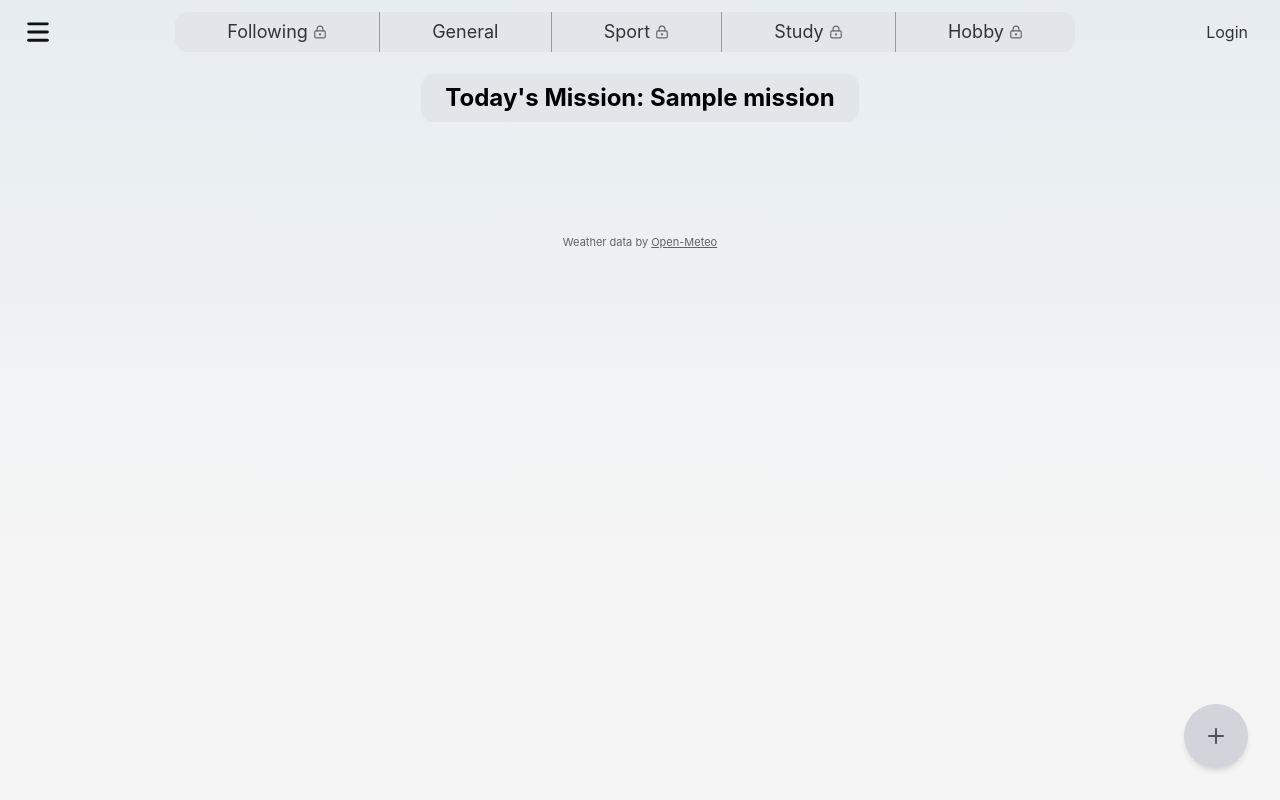
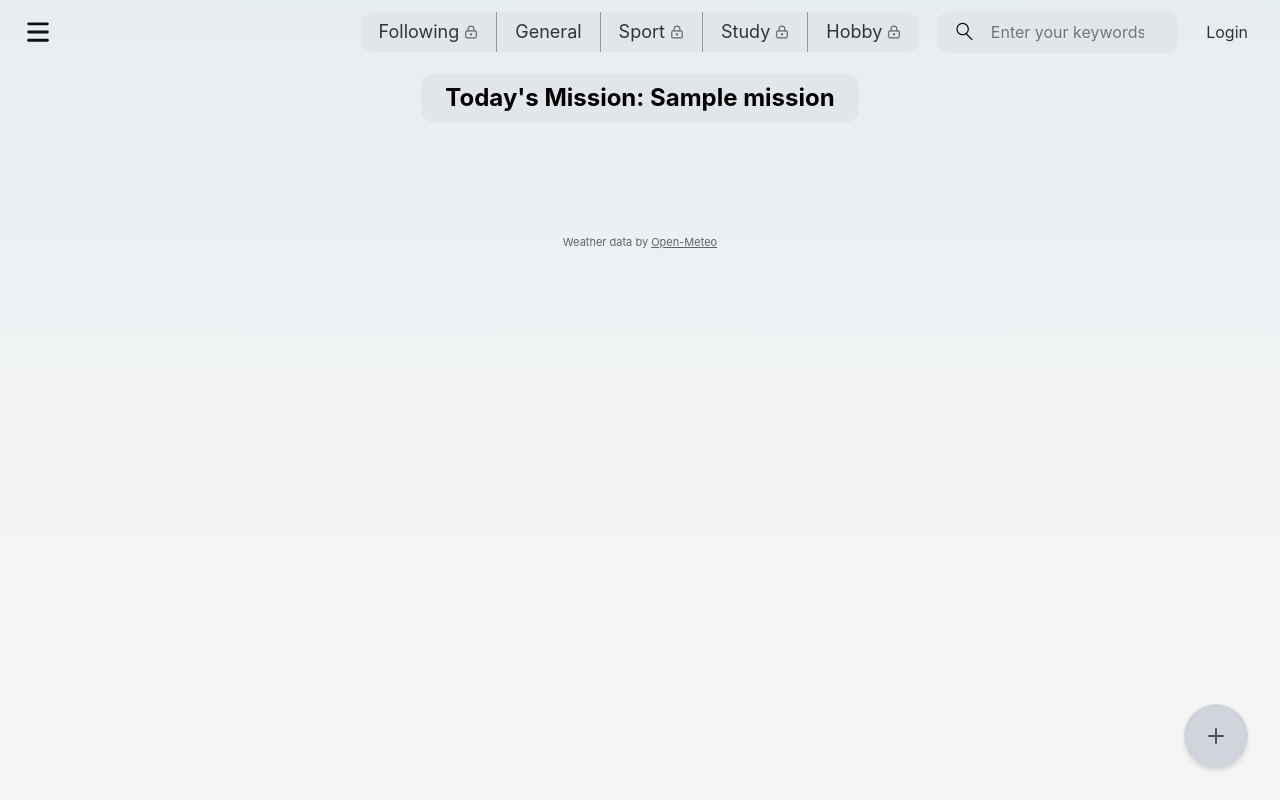
Before and after one commit to CSCI-5117-F26/developing-the-interactive-web-project-1-group-10, a Flask app: template templates/homepage.html in a window 1280 px wide. Run offline with Flask 3, Linux system fonts and the light colour scheme; the template is opened without the code that fills it: most values are stand-ins (such as "Sample title", 1, 10 or a date in 2020); some libraries are stand-ins or nearby versions.

Commit message:
link the mission selection logic to the homepage, adding search bar as a new component and add search feature with keyword search, enable full text match and partial word(prefix) functions

```diff
--- a/server.py
+++ b/server.py
@@ -10,17 +10,17 @@ from psycopg.errors import ForeignKeyViolation
 from database import subscribe as create_subscription
 import database
 
-from s3_utils import upload_video_to_s3, delete_video_from_s3, upload_profile_to_s3, delete_video_from_s3, extract_and_upload_thumbnail
+from s3_utils import upload_video_to_s3, delete_video_from_s3, upload_profile_to_s3, delete_video_from_s3
 
 from weather import get_random_weather
 from datetime import date, timedelta
 import random
 
 MISSION_OPTIONS = {
-    "general": ["bird", "tree", "sunset"],
-    "sport": ["baseball", "running", "basketball"],
-    "study": ["book", "notes", "library"],
-    "hobby": ["drawing", "music", "cooking"],
+    "general": ["Bird", "Tree", "Sunset"],
+    "sport": ["Baseball", "Running", "Basketball"],
+    "study": ["Book", "Notes", "Library"],
+    "hobby": ["Drawing", "Music", "Cooking"],
 }
 
 load_dotenv()
@@ -166,12 +166,18 @@ def homepage():
         abort(404)
     if get_current_user_id() is None and category != "general":
         return redirect(url_for("homepage", login_required="channel"))
+    queryKeyword = request.args.get("q", "").strip()
     if "csrf_token" not in session:
         session["csrf_token"] = token_urlsafe(32)
 
     posts = []
 
-    database_videos = database.get_videos_by_category(category, get_current_user_id())
+    user_id = get_current_user_id()
+    if queryKeyword:
+        category = "general"
+        database_videos = database.search_videos(queryKeyword, user_id)
+    else:
+        database_videos = database.get_videos_by_category(category, user_id)
     posts.extend(
         {
             "video_id": video["video_id"],
@@ -209,31 +215,11 @@ def homepage():
         for video in following_videos
     )
 
-    missions = [
-        {
-            "category": "following",
-            "mission": "None",
-        },
-        {
-            "category": "general",
-            "mission": "bird",
-        },
-        {
-            "category": "sport",
-            "mission": "baseball",
-        },
-        {
-            "category": "study",
-            "mission": "book",
-        },
-        {
-            "category": "hobby",
-            "mission": "online",
-        },
-    ]
+    mission = None
+    if category != "following":
+        mission = get_or_create_daily_mission(date.today(), category)
 
-    mission = list(filter(lambda m : m["category"] == category, missions))[0]["mission"]
-    return render_template("homepage.html", posts=posts, mission=mission, category=category, following_posts=following_posts)
+    return render_template("homepage.html", posts=posts, mission=mission, category=category, following_posts=following_posts, queryKeyword=queryKeyword)
 
 @app.route("/upload", methods=["GET"])
 @requires_auth
@@ -261,16 +247,15 @@ def upload_submit():
 
   try:
     video_url = upload_video_to_s3(file)
-    thumbnail_url = extract_and_upload_thumbnail(video_url)
 
     with database.get_connection() as conn:
       with conn.cursor() as cur:
         cur.execute(
           """
-          INSERT INTO videos (author_id, title, description, video_url, category, thumbnail_url)
-          VALUES (%s, %s, %s, %s, %s, %s);
+          INSERT INTO videos (author_id, title, description, video_url, category)
+          VALUES (%s, %s, %s, %s, %s);
           """,
-          (author_id, title, description, video_url, category, thumbnail_url)
+          (author_id, title, description, video_url, category)
         )
         conn.commit()
 
--- a/static/css/style.css
+++ b/static/css/style.css
@@ -1166,3 +1166,46 @@ body.menu-open {
         transition: none;
     }
 }
+.top-bar {
+    display: grid;
+    grid-template-columns: 1fr auto 1fr;
+    align-items: center;
+    gap: 16px;
+}
+.navbar-left {
+    justify-self: start;
+}
+
+.navbar-middle {
+    justify-self: center;
+}
+
+.navbar-right {
+    display: flex;
+    align-items: center;
+    justify-self: end;
+    gap: 12px;
+}
+.search-form {
+    display: flex;
+    align-items: center;
+    width: 220px;
+    padding: 4px 10px;
+    border: none;
+    border-radius: 12px;
+    background: var(--theme-accent);
+}
+
+.search-form .search-button {
+    display: flex;
+    padding: 4px;
+    background: transparent;
+}
+
+.search-form.pure-form input[type="search"] {
+    width: 100%;
+    min-width: 0;
+    border: none;
+    box-shadow: none;
+    background: transparent;
+}
--- a/templates/base.html
+++ b/templates/base.html
@@ -26,9 +26,16 @@
 
     <div class="pure-menu pure-menu-horizontal top-bar">
       {% block top_bar %}
-        {% include "components/_menu_btn.html" %}
-        {% include "components/_category_tabs.html" %}
-        {% include "components/_profile_link.html" %}
+        <div class="navbar-left">
+            {% include "components/_menu_btn.html" %}
+        </div>
+        <div class="navbar-middle">
+            {% include "components/_category_tabs.html" %}
+        </div>
+        <div class="navbar-right">
+            {% include "components/_search_bar.html" %}
+            {% include "components/_profile_link.html" %}
+        </div>
       {% endblock %}
     </div>
 
--- /dev/null
+++ b/templates/components/_search_bar.html
@@ -0,0 +1,19 @@
+<form class="pure-form search-form"
+      action="{{ url_for('homepage') }}"
+      method="get"
+      role="search">
+    <input type="hidden" name="category" value="general">
+
+    <button type="submit" class="pure-button search-button" aria-label="Search">
+        <img src="{{ url_for('static', filename='images/search_icon.png') }}"
+             width="25" height="25" alt="">
+    </button>
+
+    <input type="search"
+           name="q"
+           placeholder="Enter your keywords"
+           aria-label="Search posts"
+           value="{{ request.args.get('q', '') }}"
+           maxlength="200"
+           required>
+</form>
--- a/templates/homepage.html
+++ b/templates/homepage.html
@@ -14,7 +14,7 @@
     <section class="post-feed" aria-label="Posts">
         {% if category != "following" %}
             {% for post in posts %}
-                {% if post.category == category %}
+                {% if queryKeyword or post.category == category %}
                     {% include "components/_vlog_card.html" %}
                 {% endif %}
             {% endfor %}
```
Also changed, not shown: database.py (+55 -0 lines), static/images/search_icon.png (added).
